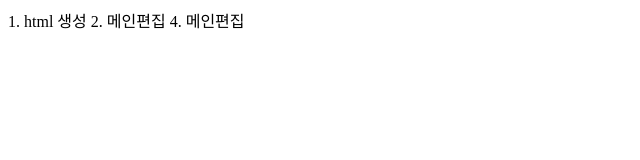
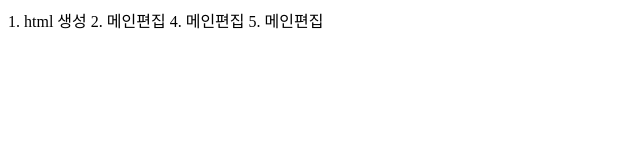
Before and after one commit to byfaith2000/miracle-maker211207, a plain HTML site: page index.html in a window 1280 px wide. Shown: the whole page, without its empty margins (0-640 px from the left). Drawn offline with Linux system fonts and the light colour scheme.

Commit message:
5메인편집

```diff
--- a/index.html
+++ b/index.html
@@ -10,5 +10,6 @@
     1. html 생성
     2. 메인편집
     4. 메인편집
+    5. 메인편집
 </body>
 </html>
```
